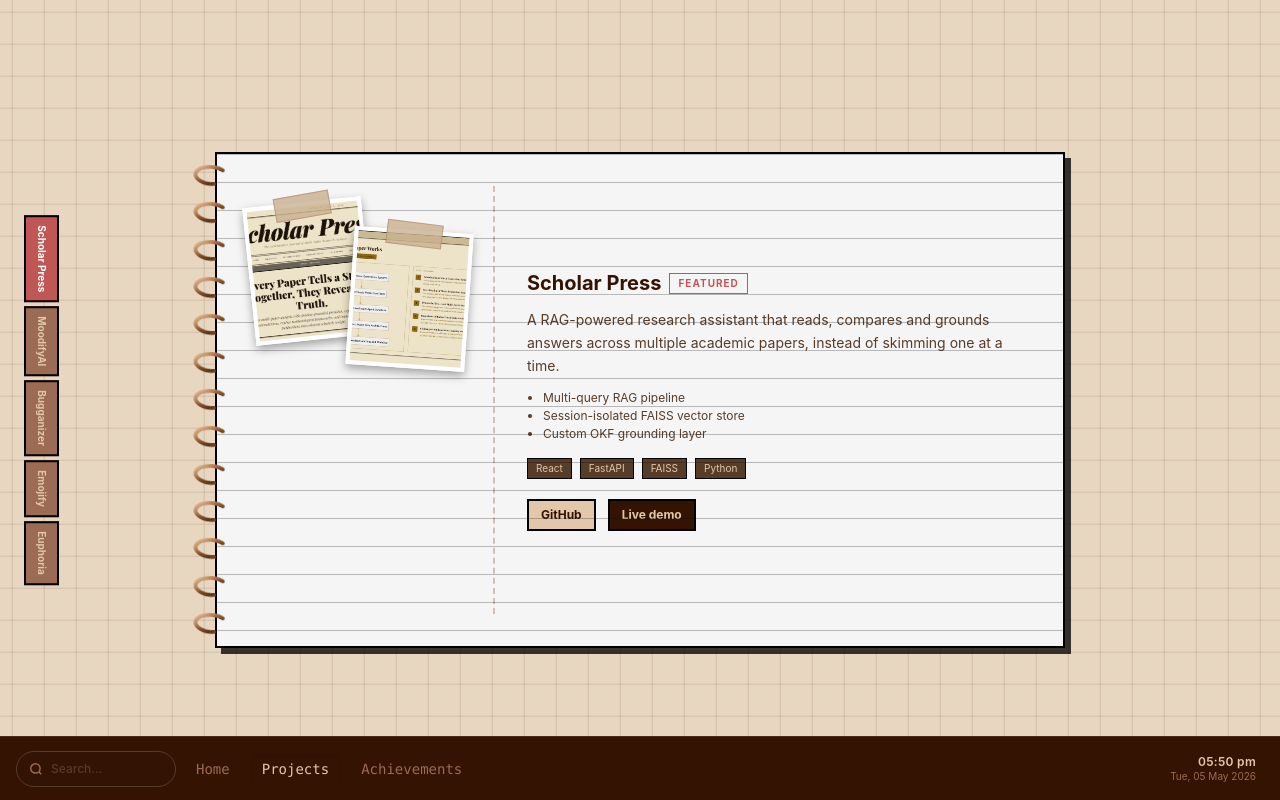
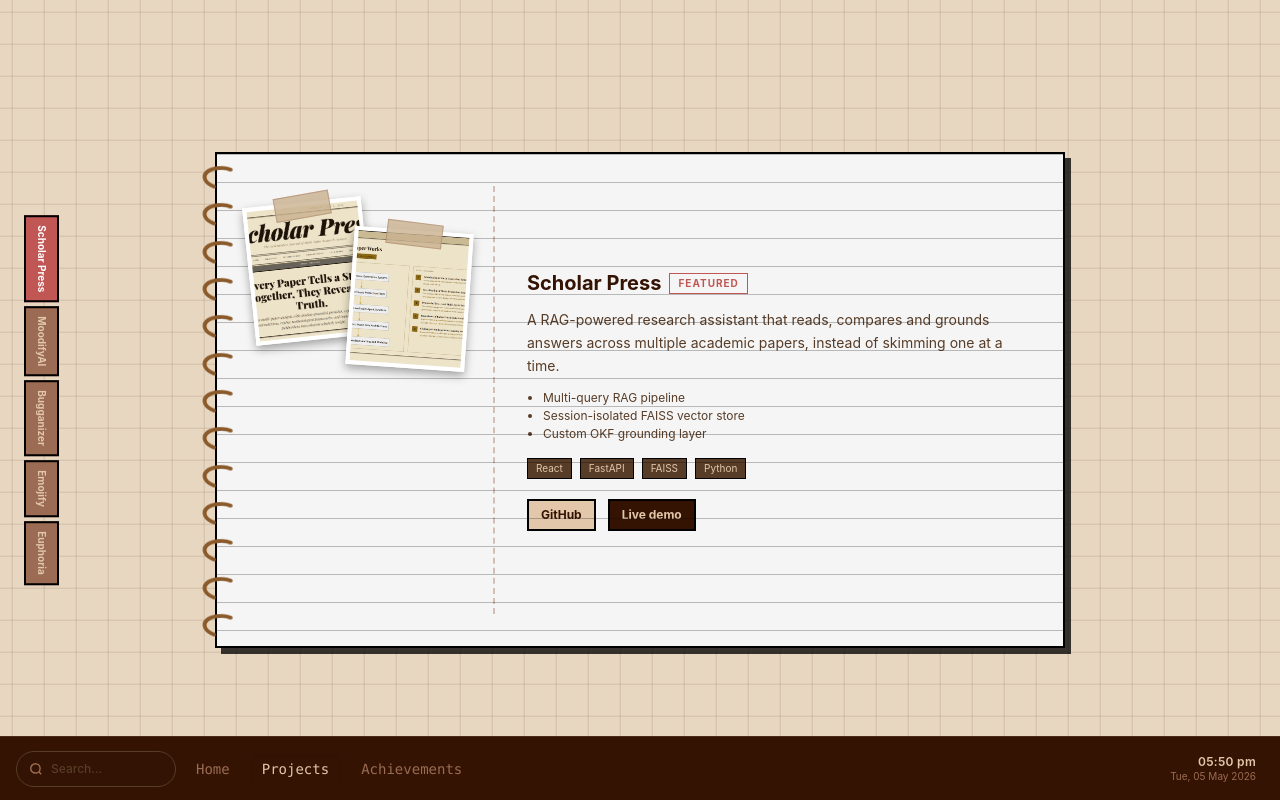
Before and after one commit to Sami210105/portfolio, a React (Vite) app: page / in a window 1280 px wide. Both pictures are taken after a click on the button "Projects". Built offline with nearby package versions, Linux system fonts and the light colour scheme.

Commit message:
fixed spiral

```diff
--- a/src/components/folders/projects/RingBinding.jsx
+++ b/src/components/folders/projects/RingBinding.jsx
@@ -1,6 +1,6 @@
 export default function RingBinding({ count = 13 }) {
   return (
-    <div className="absolute -left-7 top-3 bottom-3 w-10 flex flex-col justify-between z-40 pointer-events-none">
+    <div className="absolute -left-6 top-3 bottom-3 w-10 flex flex-col justify-between z-40 pointer-events-none">
       {Array.from({ length: count }).map((_, i) => (
         <svg
           key={i}
@@ -9,26 +9,10 @@ export default function RingBinding({ count = 13 }) {
           viewBox="0 0 40 24"
           className="overflow-visible rotate-x-20 rotate-y-10"
         >
-          <defs>
-            <linearGradient
-              id={`ring-grad-${i}`}
-              x1="0%"
-              y1="0%"
-              x2="100%"
-              y2="100%"
-            >
-              <stop offset="0%" stopColor="#e8c79a" />
-              <stop offset="30%" stopColor="#b9835a" />
-              <stop offset="55%" stopColor="#7a4a26" />
-              <stop offset="75%" stopColor="#5c3419" />
-              <stop offset="100%" stopColor="#8a5a34" />
-            </linearGradient>
-          </defs>
-
           <path
-            d="M 36 5 A 16 9 0 1 0 27 20"
+            d="M 40 4 A 15 9 0 1 0 23 23"
             fill="none"
-            stroke={`url(#ring-grad-${i})`}
+            stroke="#8B5A2B"
             strokeWidth="4"
             strokeLinecap="round"
           />
```
